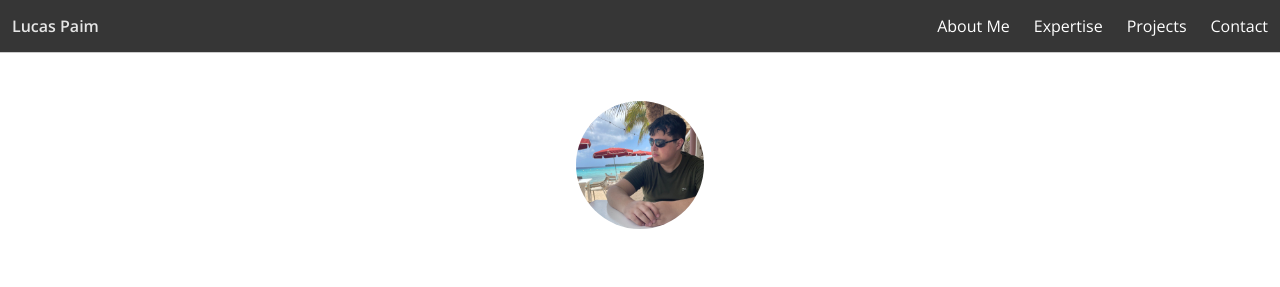
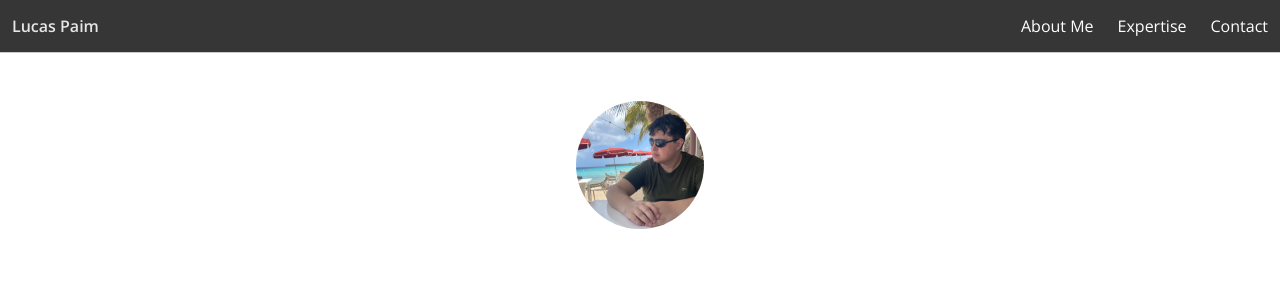
Before and after one commit to lucasmpaim/lucasmpaim.github.io, a plain HTML site: page index.html in a window 1280 px wide. Shown: the top 287 px of the page. Drawn offline with nearby package versions, Linux system fonts and the light colour scheme.

Commit message:
chore: remove project section

```diff
--- a/index.html
+++ b/index.html
@@ -34,7 +34,6 @@
             <div class="navbar-end">
                 <a class="navbar-item has-text-white" href="#about">About Me</a>
                 <a class="navbar-item has-text-white" href="#expertise">Expertise</a>
-                <a class="navbar-item has-text-white" href="#projects">Projects</a>
                 <a class="navbar-item has-text-white" href="#contact">Contact</a>
             </div>
         </div>
```
